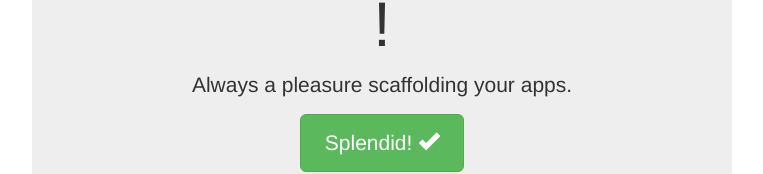
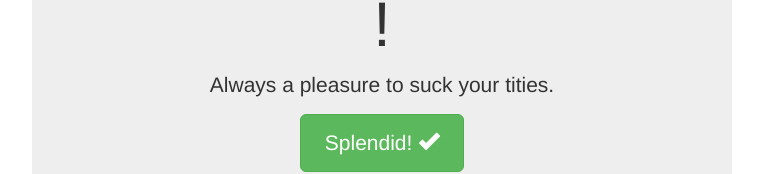
Before and after one commit to 1130838/brunoapp, a website: page app/index.html in a window 1280 px wide. Shown: the part 257-431 px from the top of the page, without its empty margins (258-1021 px from the left). Drawn offline with nearby package versions, Linux system fonts and the light colour scheme; files that its build step writes are made by us from their sources; files whose address does not match are found by name.

Commit message:
another exp change

```diff
--- a/app/index.html
+++ b/app/index.html
@@ -37,7 +37,7 @@
 
       <div class="jumbotron">
         <h1>'Hello fuckers, Hello !</h1>
-        <p class="lead">Always a pleasure scaffolding your apps.</p>
+        <p class="lead">Always a pleasure to suck your tities.</p>
         <p><a class="btn btn-lg btn-success" href="#">Splendid! <span class="glyphicon glyphicon-ok"></span></a></p>
       </div>
 
```
